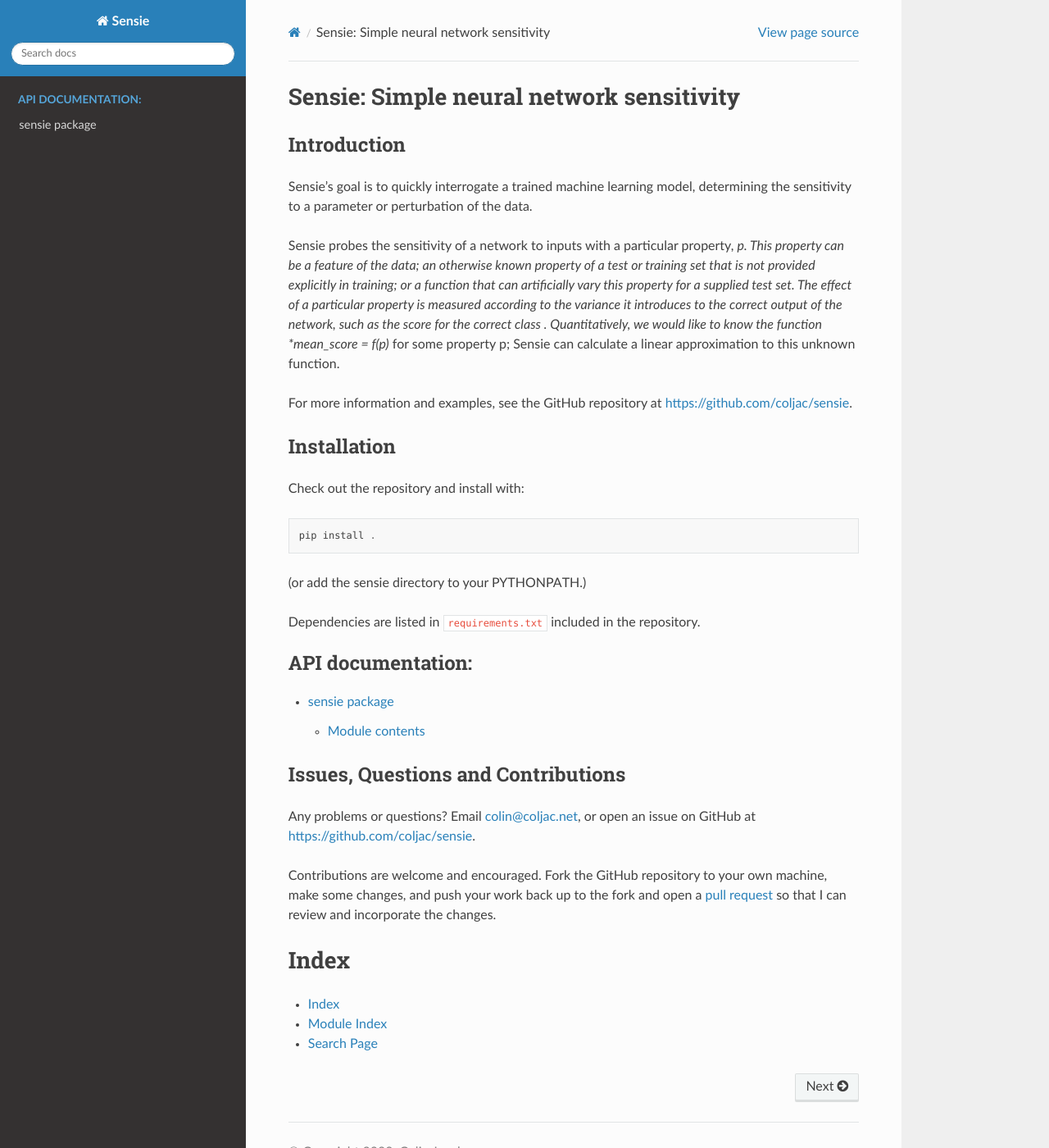
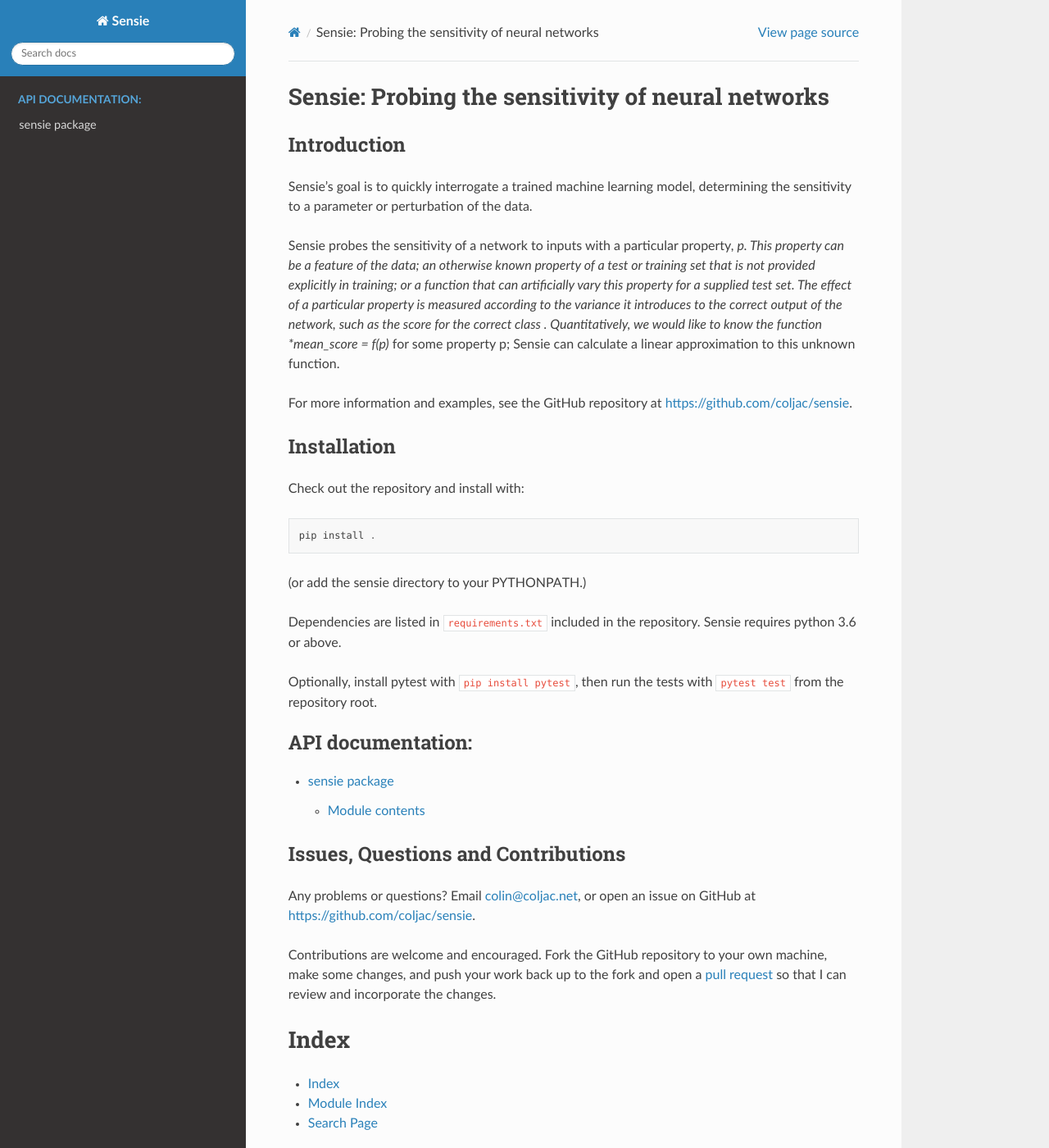
Before and after one commit to coljac/sensie, a Sphinx documentation site: the page built from docs/source/index.rst, in a window 1280 px wide and 1400 px high. Shown: the whole window at 82% size. Built offline with Sphinx 7.4.7 and the Read the Docs theme 2.0.0, drawn with Linux system fonts in a browser that asks for light colours.

Commit message:
Review comments - minor changes

```diff
--- a/docs/source/index.rst
+++ b/docs/source/index.rst
@@ -1,5 +1,5 @@
-Sensie: Simple neural network sensitivity
-=========================================
+Sensie: Probing the sensitivity of neural networks
+==================================================
 
 Introduction
 ^^^^^^^^^^^^
@@ -19,7 +19,9 @@
 
 (or add the sensie directory to your PYTHONPATH.)
 
-Dependencies are listed in ``requirements.txt`` included in the repository.
+Dependencies are listed in ``requirements.txt`` included in the repository. Sensie requires python 3.6 or above.
+
+Optionally, install pytest with ``pip install pytest``, then run the tests with ``pytest test`` from the repository root.
 
 
 .. toctree::
```
Also changed, not shown: README.tex.md (+5 -3 lines), 1 other file.
